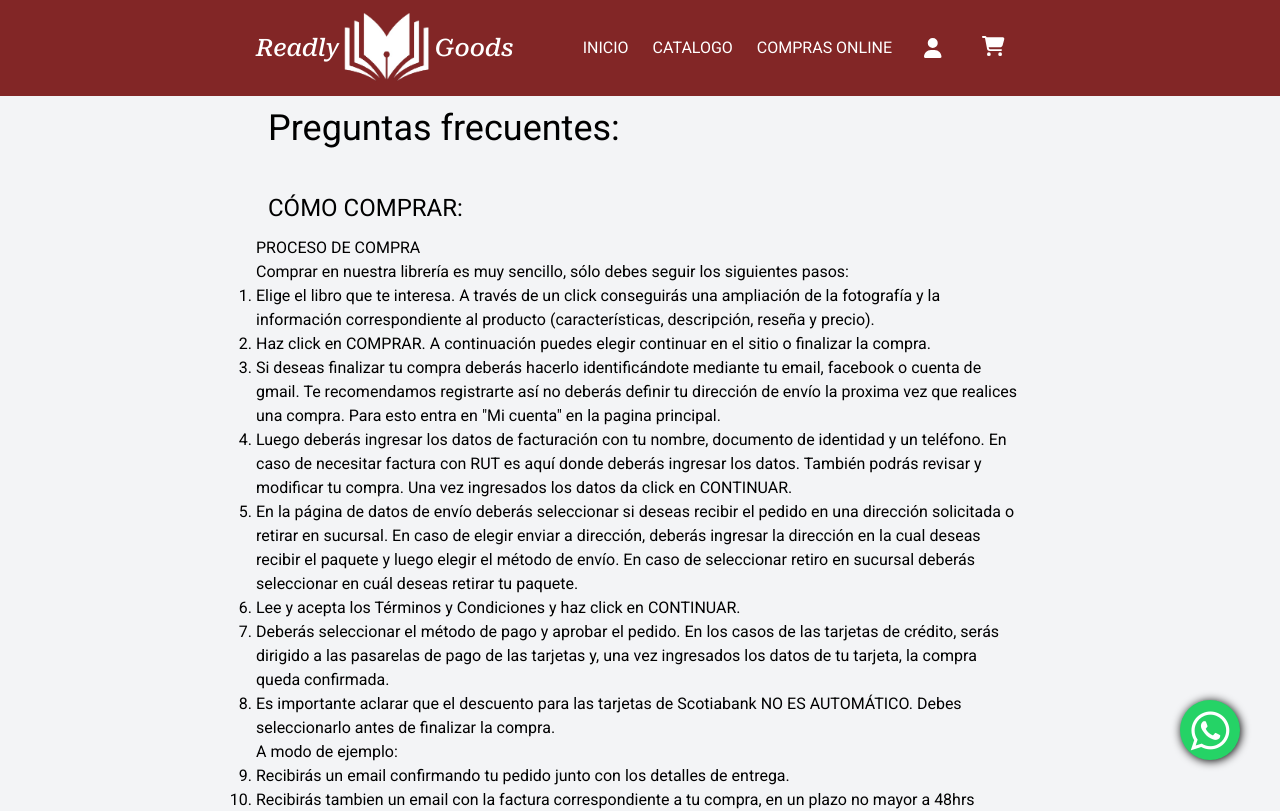
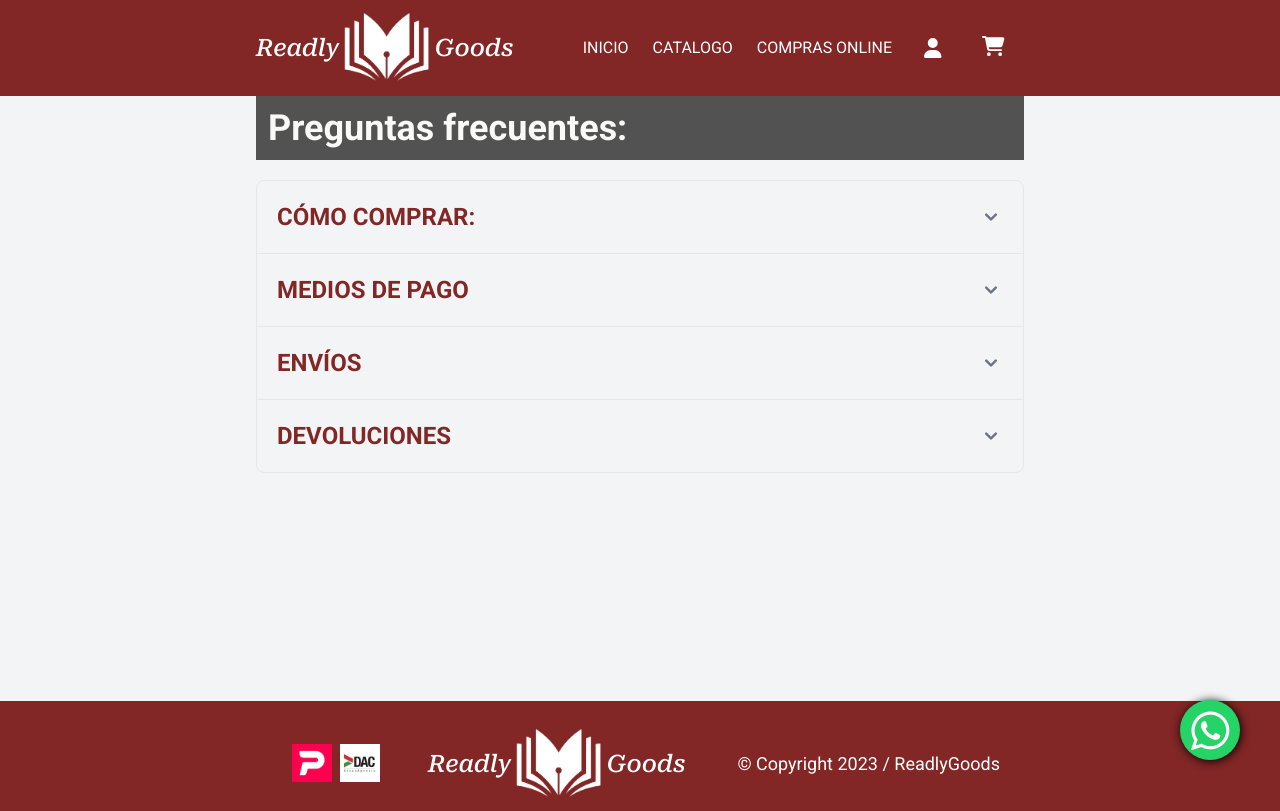
Before and after one commit to No-Country/c15-58-n-react-agregarback, a React (Vite) app in the folder Front/readly-goods/: page /faq in a window 1280 px wide. Shown: the top 811 px of the page. Built offline with nearby package versions, Linux system fonts and the light colour scheme; a web font is replaced by a local one.

Commit message:
update FAQ

```diff
--- a/Front/readly-goods/package.json
+++ b/Front/readly-goods/package.json
@@ -16,6 +16,7 @@
     "@fortawesome/free-solid-svg-icons": "^6.4.2",
     "@fortawesome/react-fontawesome": "^0.2.0",
     "axios": "^1.6.2",
+    "flowbite": "^2.2.0",
     "flowbite-react": "^0.7.0",
     "react": "^18.2.0",
     "react-dom": "^18.2.0",
--- a/Front/readly-goods/src/components/pages/faq/Faq.jsx
+++ b/Front/readly-goods/src/components/pages/faq/Faq.jsx
@@ -1,83 +1,221 @@
 import React from "react";
+import {
+  Accordion,
+  AccordionContent,
+  AccordionPanel,
+  AccordionTitle,
+} from "flowbite-react";
 
 const Faq = () => {
   return (
-    <main className="w-full">
+    <main className="w-full pb-52">
       <div className="w-3/5	m-auto">
-        <h1 className="text-4xl p-3">Preguntas frecuentes:</h1>
+        <h1 className="text-4xl p-3 bg-[#525252] text-[#f9f9f8] font-bold ">
+          Preguntas frecuentes:
+        </h1>
         <div className="py-5">
-          <h2 className="text-2xl p-3">CÓMO COMPRAR:</h2>
-          <div>
-            <h3>PROCESO DE COMPRA</h3>
+          <Accordion collapseAll>
+            <AccordionPanel>
+              <AccordionTitle>
+                <div className="text-2xl text-[#822626] font-bold">
+                  CÓMO COMPRAR:
+                </div>
+              </AccordionTitle>
+              <AccordionContent>
+                <div className="text-[#525252] p-3">
+                  <div>PROCESO DE COMPRA</div>
                   <p>
-              Comprar en nuestra librería es muy sencillo, sólo debes seguir los
-              siguientes pasos:
+                    Comprar en nuestra librería es muy sencillo, sólo debes
+                    seguir los siguientes pasos:
                   </p>
                   <ol className="list-decimal">
                     <li>
-                Elige el libro que te interesa. A través de un click conseguirás
-                una ampliación de la fotografía y la información correspondiente
-                al producto (características, descripción, reseña y precio).
+                      Elige el libro que te interesa. A través de un click
+                      conseguirás una ampliación de la fotografía y la
+                      información correspondiente al producto (características,
+                      descripción, reseña y precio).
                     </li>
                     <li>
-                Haz click en COMPRAR. A continuación puedes elegir continuar en
-                el sitio o finalizar la compra.{" "}
+                      Haz click en COMPRAR. A continuación puedes elegir
+                      continuar en el sitio o finalizar la compra.{" "}
                     </li>
                     <li>
-                Si deseas finalizar tu compra deberás hacerlo identificándote
-                mediante tu email, facebook o cuenta de gmail. Te recomendamos
-                registrarte así no deberás definir tu dirección de envío la
-                proxima vez que realices una compra. Para esto entra en "Mi
-                cuenta" en la pagina principal.
+                      Si deseas finalizar tu compra deberás hacerlo
+                      identificándote mediante tu email, facebook o cuenta de
+                      gmail. Te recomendamos registrarte así no deberás definir
+                      tu dirección de envío la proxima vez que realices una
+                      compra. Para esto entra en "Mi cuenta" en la pagina
+                      principal.
                     </li>
                     <li>
-                Luego deberás ingresar los datos de facturación con tu nombre,
-                documento de identidad y un teléfono. En caso de necesitar
-                factura con RUT es aquí donde deberás ingresar los datos.
-                También podrás revisar y modificar tu compra. Una vez ingresados
-                los datos da click en CONTINUAR.
+                      Luego deberás ingresar los datos de facturación con tu
+                      nombre, documento de identidad y un teléfono. En caso de
+                      necesitar factura con RUT es aquí donde deberás ingresar
+                      los datos. También podrás revisar y modificar tu compra.
+                      Una vez ingresados los datos da click en CONTINUAR.
                     </li>
                     <li>
-                En la página de datos de envío deberás seleccionar si deseas
-                recibir el pedido en una dirección solicitada o retirar en
-                sucursal. En caso de elegir enviar a dirección, deberás ingresar
-                la dirección en la cual deseas recibir el paquete y luego elegir
-                el método de envío. En caso de seleccionar retiro en sucursal
-                deberás seleccionar en cuál deseas retirar tu paquete.
+                      En la página de datos de envío deberás seleccionar si
+                      deseas recibir el pedido en una dirección solicitada o
+                      retirar en sucursal. En caso de elegir enviar a dirección,
+                      deberás ingresar la dirección en la cual deseas recibir el
+                      paquete y luego elegir el método de envío. En caso de
+                      seleccionar retiro en sucursal deberás seleccionar en cuál
+                      deseas retirar tu paquete.
                     </li>
                     <li>
                       Lee y acepta los Términos y Condiciones y haz click en
                       CONTINUAR.
                     </li>
                     <li>
-                Deberás seleccionar el método de pago y aprobar el pedido. En
-                los casos de las tarjetas de crédito, serás dirigido a las
-                pasarelas de pago de las tarjetas y, una vez ingresados los
-                datos de tu tarjeta, la compra queda confirmada.{" "}
+                      Deberás seleccionar el método de pago y aprobar el pedido.
+                      En los casos de las tarjetas de crédito, serás dirigido a
+                      las pasarelas de pago de las tarjetas y, una vez
+                      ingresados los datos de tu tarjeta, la compra queda
+                      confirmada.{" "}
                     </li>
                     <li>
-                Es importante aclarar que el descuento para las tarjetas de
-                Scotiabank NO ES AUTOMÁTICO. Debes seleccionarlo antes de
-                finalizar la compra.
-                <p>A modo de ejemplo:</p>
+                      Es importante aclarar que el descuento para las tarjetas
+                      de Scotiabank NO ES AUTOMÁTICO. Debes seleccionarlo antes
+                      de finalizar la compra.
                     </li>
                     <li>
-                Recibirás un email confirmando tu pedido junto con los detalles
-                de entrega.
+                      Recibirás un email confirmando tu pedido junto con los
+                      detalles de entrega.
                     </li>
                     <li>
-                Recibirás tambien un email con la factura correspondiente a tu
-                compra, en un plazo no mayor a 48hrs hábiles.
+                      Recibirás tambien un email con la factura correspondiente
+                      a tu compra, en un plazo no mayor a 48hrs hábiles.
                     </li>
                   </ol>
                 </div>
+              </AccordionContent>
+            </AccordionPanel>
+            <AccordionPanel>
+              <AccordionTitle>
+                <div className="text-2xl text-[#822626] font-bold">
+                  MEDIOS DE PAGO
                 </div>
-        <div>
-          <h1></h1>
+              </AccordionTitle>
+              <AccordionContent>
+                <div className="text-[#525252] p-3">
+                  <div className="p-1 font-bold">MEDIOS DE PAGO</div>
+                  <p>
+                    En nuestra librería online disponemos de los siguientes
+                    medios de pago: tarjetas de crédito Visa, American Express y
+                    Oca, e-BROU, BBVA, pago en efectivo al momento de recibir la
+                    compra en envíos a Montevideo y depósito en RedPagos. De
+                    querer realizar el pago a través de un depósito en RedPagos,
+                    se deberá solicitar al 096 646 400 el procedimiento a
+                    seguir.
+                  </p>
+                  <div className="p-1 font-bold">Tarjeta de crédito</div>
+                  <p>
+                    El pago lo podés realizar tanto con tarjetas nacionales como
+                    internacionales. Las compras realizadas con tarjetas de
+                    bancos extranjeros no disponen del pago en cuotas. Durante
+                    el proceso de compra, al momento del pago nuestra tienda te
+                    dirigirá a la pasarela de pago para tu total tranquilidad,
+                    esta es totalmente segura, se ejecuta a través de un cifrado
+                    SSL de 128 bits. Este sistema encripta los datos
+                    suministrados y evita su uso desautorizado. En cuanto
+                    registremos la recepción del pago, recibirás una
+                    confirmación por correo electrónico y comenzaremos a
+                    procesar la compra para despachar. Aprovechá esta forma de
+                    pago rápida, segura, sencilla y sin cargos adicionales.
+                  </p>
+                  <div className="p-1 font-bold">
+                    ¿Puedo obtener una factura a nombre de mi empresa?{" "}
                   </div>
-        <div></div>
-        <div></div>
-        <div></div>
+                  <p>
+                    Si, solamente tienes que marcar la opción de “factura con
+                    RUT” en datos de facturación y completar los datos fiscales
+                    que solicitamos. ReadlyGoods
+                  </p>
+                </div>
+              </AccordionContent>
+            </AccordionPanel>
+            <AccordionPanel>
+              <AccordionTitle>
+                <div className="text-2xl text-[#822626] font-bold">ENVÍOS</div>
+              </AccordionTitle>
+              <AccordionContent>
+                <div className="text-[#525252] p-3">
+                  <div className="p-1 font-bold">1. PICK UP CENTER </div>
+                  <p>
+                    Podés retirar tus pedidos en cualquiera de nuestras 10
+                    librerías en todo el país, previa solicitud, la entrega es
+                    sin costo. Los retiros se pueden realizar dentro del horario
+                    de atención de cada shopping (consultar Horarios). Una vez
+                    hayas finalizado el proceso de compra recibirás una
+                    notificación vía mail indicándote los detalles del pedido.
+                  </p>
+                  <p className="p-1 font-bold">
+                    Podrás pasar a recoger tu pedido después de que recibas por
+                    parte de la librería un correo electrónico comunicando que
+                    está disponible para tal fin. Debes tener en cuenta que el
+                    libro que compras puede no estar disponible en el local que
+                    eliges para retirar. Este traslado puede llegar a demorar
+                    hasta 5 días hábiles (sobre todo para locales en el
+                    interior).
+                  </p>
+                  <p>
+                    Para la recogida de tu pedido, solo necesitas presentar el
+                    correo electrónico que te enviamos con la confirmación de
+                    que está preparado en librería, o bien tu CI. Dispones de 7
+                    días para recoger tu pedido en librería. Transcurrido este
+                    plazo será enviado a Casa Central, Gabriel A. Pereira 3076.
+                  </p>
+                  <div className="p-1 font-bold">
+                    2. ENVÍOS DIRECTOS A TODO EL PAÍS
+                  </div>
+                  <p>
+                    Entregamos en todo el país, en Montevideo puede demorar
+                    hasta 3 días hábiles siguientes a su pedido y en el interior
+                    hasta 5 días hábiles siguientes.
+                  </p>
+                </div>
+              </AccordionContent>
+            </AccordionPanel>
+            <AccordionPanel>
+              <AccordionTitle>
+                <div className="text-2xl text-[#822626] font-bold">
+                  DEVOLUCIONES
+                </div>
+              </AccordionTitle>
+              <AccordionContent>
+                <div className="text-[#525252] p-3">
+                  <div className="p-1 font-bold">POLITICA DE DEVOLUCIONES</div>
+                  <p>
+                    El cliente tendrá la posibilidad de cancelar la compra de un
+                    libro impreso en cualquier momento y sin ningún costo
+                    siempre que la cancelación se comunique antes de que el
+                    pedido haya sido puesto a disposición del transportista para
+                    su envío. En caso contrario no se realizarán reembolsos ni
+                    cancelaciones. Si un producto distinto al solicitado por el
+                    cliente fuera entregado por error de readlygoods, se le
+                    entregará el producto correcto, recogiendo el primero, sin
+                    ningún cargo adicional para el cliente. Si un producto ha
+                    llegado al cliente roto, dañado, en malas condiciones o con
+                    defectos de fabricación, readlygoods se hará cargo de
+                    recogerlo en su domicilio, sustituyéndolo por otro en buen
+                    estado, sin cargos adicionales. No se realizará cambio
+                    alguno por otro producto distinto al adquirido
+                    originalmente, salvo que por falta de stock no fuese posible
+                    la reposición. En caso de no tener más disponibilidad de
+                    stock, se devolverá la totalidad del dinero de acuerdo al
+                    medio de pago utilizado al momento de la compra. Para la
+                    cancelación de una compra, enviar un mail a
+                    info@readlygoods.com.uy, indicando el número de la orden, el
+                    libro a devolver y el motivo. Para cualquier reclamación o
+                    consulta puede ponerse en contacto con readlygoods a través
+                    de nuestro mail info@readlygoods.com.
+                  </p>
+                </div>
+              </AccordionContent>
+            </AccordionPanel>
+          </Accordion>
+        </div>
       </div>
     </main>
   );
--- a/Front/readly-goods/src/context/index.jsx
+++ b/Front/readly-goods/src/context/index.jsx
@@ -44,7 +44,6 @@ const ContextProvider = ({ children }) => {
         isOpen,
         openModal,
         closeModal,
-        setIsLogin,
         isLogin,
         setIsLogin,
         loginOk,
--- a/Front/readly-goods/tailwind.config.js
+++ b/Front/readly-goods/tailwind.config.js
@@ -4,6 +4,7 @@ export default {
     "./index.html",
     "./src/**/*.{js,ts,jsx,tsx}",
     "node_modules/flowbite-react/**/*.{js,jsx,ts,tsx}",
+
   ],
   theme: {
     extend: {},
```
Also changed, not shown: 1 other file (tests, documents, lock files or other folders). Lines whose indentation alone changed are shown as unchanged.
